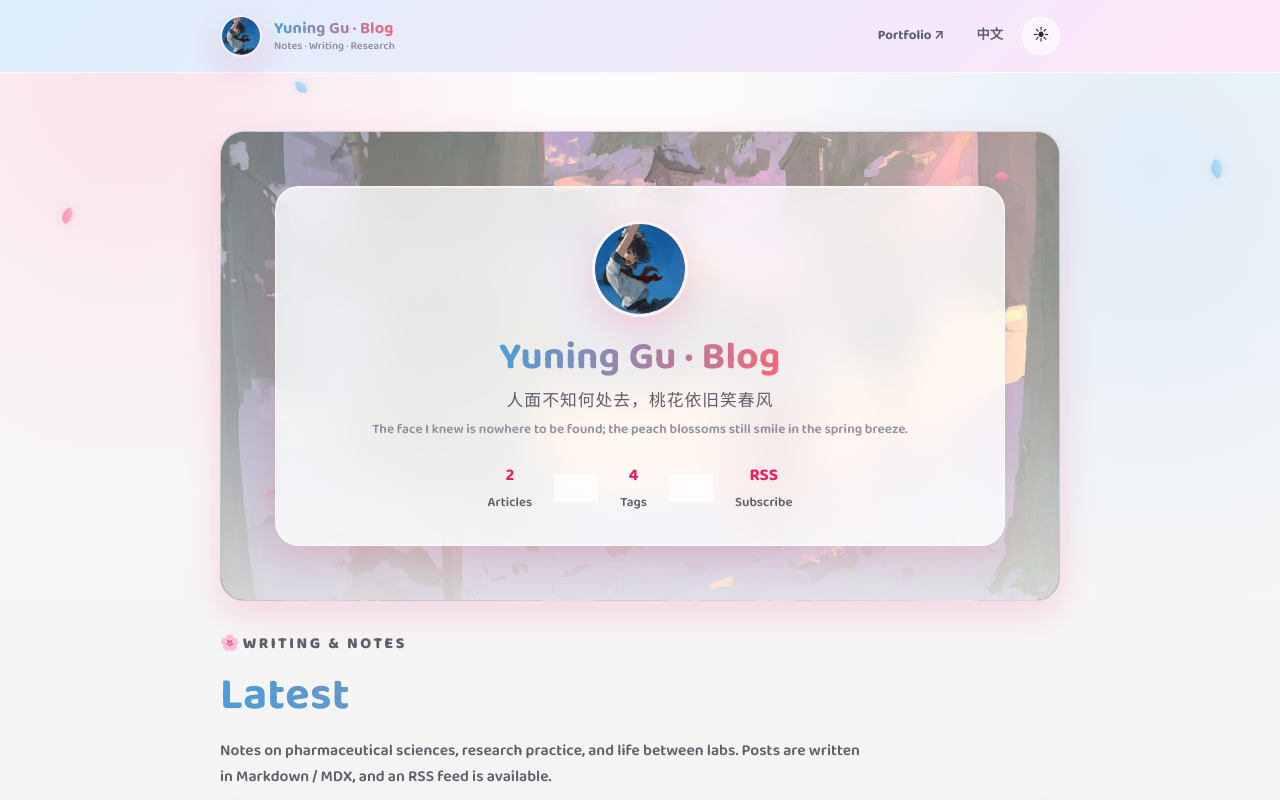
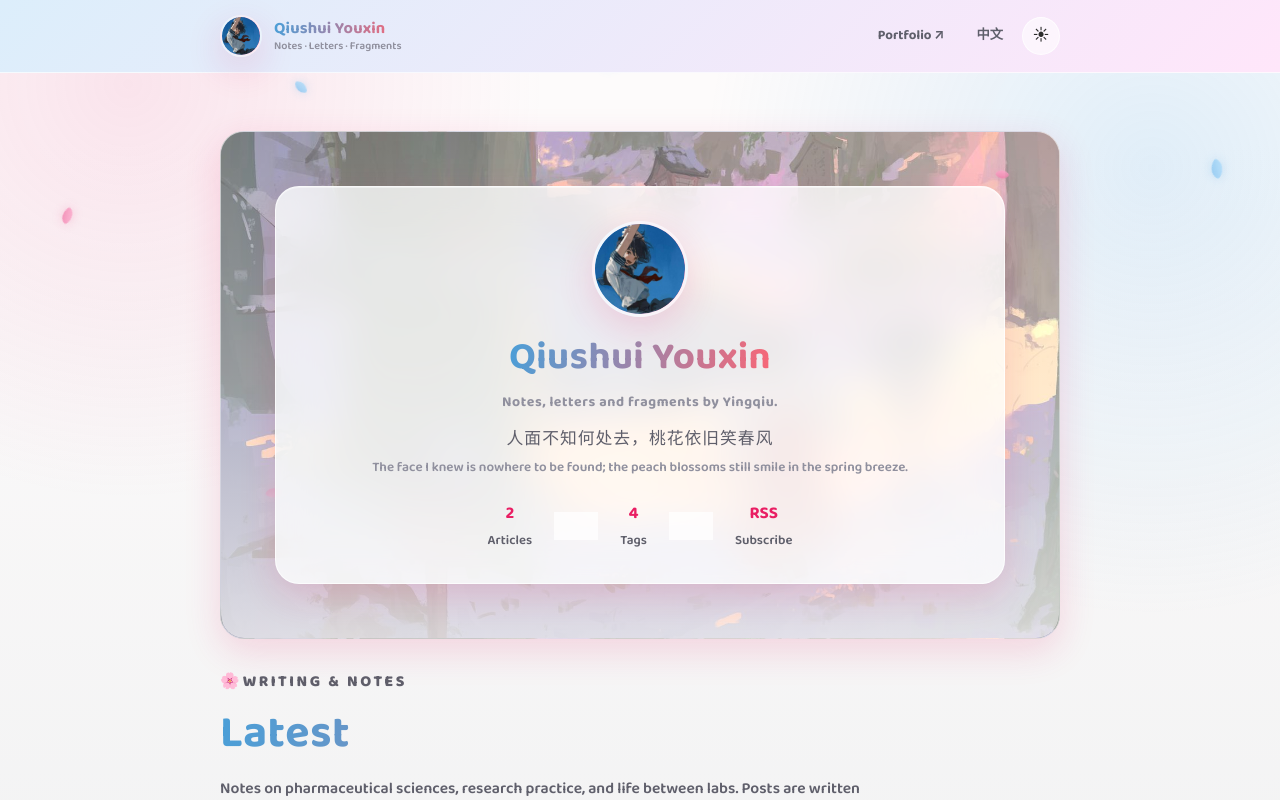
Before and after one commit to YingQiu0871/yingqiu-blog, a Next.js app: page / in a window 1280 px wide. Shown: the top 800 px of the page. Built offline with nearby package versions, Linux system fonts and the light colour scheme; no server answers; a small style sheet from the web is missing; a web font is replaced by a local one.

Commit message:
rename blog to Qiushui Youxin (秋水有信) with new tagline

```diff
--- a/scripts/generate-feed.mjs
+++ b/scripts/generate-feed.mjs
@@ -71,9 +71,9 @@ const items = posts
 const feed = `<?xml version="1.0" encoding="UTF-8"?>
 <rss version="2.0">
   <channel>
-    <title>Yuning Gu · Blog</title>
+    <title>Qiushui Youxin · 秋水有信</title>
     <link>${SITE_URL}/</link>
-    <description>Notes on pharmaceutical sciences, research practice, and life between labs.</description>
+    <description>Notes, letters and fragments by Yingqiu — on pharmaceutical sciences, research practice, and life between labs.</description>
     <language>en</language>
     <lastBuildDate>${new Date().toUTCString()}</lastBuildDate>
 ${items}
--- a/src/app/(en)/layout.tsx
+++ b/src/app/(en)/layout.tsx
@@ -30,8 +30,8 @@ export const viewport: Viewport = {
 
 export const metadata: Metadata = {
   title: {
-    default: 'Yuning Gu · Blog',
-    template: '%s | Yuning Gu',
+    default: 'Qiushui Youxin',
+    template: '%s | Qiushui Youxin',
   },
   description:
     'Notes on pharmaceutical sciences, research practice, and life between labs.',
--- a/src/app/(en)/page.tsx
+++ b/src/app/(en)/page.tsx
@@ -5,13 +5,13 @@ import { createPageMetadata } from '@/lib/metadata';
 export function generateMetadata() {
   return createPageMetadata('en', '/', {
     en: {
-      title: 'Blog',
+      title: 'Home',
       description:
-        'Notes on pharmaceutical sciences, research practice, and life between labs, written by Yuning Gu.',
+        'Notes, letters and fragments by Yingqiu — on pharmaceutical sciences, research practice, and life between labs.',
     },
     zh: {
-      title: '博客',
-      description: '谷昱宁关于药物科学、科研方法与学习生活的随笔与笔记。',
+      title: '首页',
+      description: '来自 Yingqiu 的笔记、信笺与片段，记录药物科学、科研方法与学习生活的思考。',
     },
   });
 }
@@ -35,7 +35,8 @@ export default function EnglishIndexPage() {
           <div className="hero-avatar">
             <img src="/images/avatar.jpg" alt="" width={460} height={460} />
           </div>
-          <h1>Yuning Gu · Blog</h1>
+          <h1>Qiushui Youxin</h1>
+          <p className="site-tagline">Notes, letters and fragments by Yingqiu.</p>
           <p className="slogan" lang="zh">
             {SLOGAN}
           </p>
--- a/src/app/globals.css
+++ b/src/app/globals.css
@@ -460,6 +460,14 @@ h3,
   -webkit-background-clip: text;
   background-clip: text;
   color: transparent;
+}
+
+.site-tagline {
+  margin-bottom: 14px;
+  color: var(--ink-faint);
+  font-size: 0.88rem;
+  font-weight: 650;
+  letter-spacing: 0.04em;
 }
 
 .slogan {
--- a/src/app/zh/layout.tsx
+++ b/src/app/zh/layout.tsx
@@ -30,8 +30,8 @@ export const viewport: Viewport = {
 
 export const metadata: Metadata = {
   title: {
-    default: '谷昱宁的博客',
-    template: '%s | 谷昱宁的博客',
+    default: '秋水有信',
+    template: '%s | 秋水有信',
   },
   description: '关于药物科学、科研方法与学习生活的随笔与笔记。',
 };
--- a/src/components/BlogFrame.tsx
+++ b/src/components/BlogFrame.tsx
@@ -49,9 +49,9 @@ export default function BlogFrame({
               <img src="/images/avatar.jpg" alt="" width={460} height={460} />
             </span>
             <span className="brand-copy">
-              <strong>{lang === 'zh' ? '谷昱宁的博客' : 'Yuning Gu · Blog'}</strong>
+              <strong>{lang === 'zh' ? '秋水有信' : 'Qiushui Youxin'}</strong>
               <small>
-                {lang === 'zh' ? '随笔 · 笔记 · 科研手记' : 'Notes · Writing · Research'}
+                {lang === 'zh' ? '随笔 · 信笺 · 片段' : 'Notes · Letters · Fragments'}
               </small>
             </span>
           </Link>
--- a/src/lib/metadata.ts
+++ b/src/lib/metadata.ts
@@ -5,7 +5,7 @@ export const SITE_URL = process.env.NEXT_PUBLIC_SITE_URL ?? 'https://blog.yingqi
 
 export const MAIN_SITE_URL = 'https://yingqiu.me';
 
-const siteName = 'Yuning Gu · Blog';
+const siteName = 'Qiushui Youxin';
 
 export function createPageMetadata(
   lang: 'en' | 'zh',
@@ -20,8 +20,8 @@ export function createPageMetadata(
 
   return {
     title: {
-      default: lang === 'zh' ? '谷昱宁的博客' : 'Yuning Gu · Blog',
-      template: lang === 'zh' ? '%s | 谷昱宁的博客' : '%s | Yuning Gu',
+      default: lang === 'zh' ? '秋水有信' : 'Qiushui Youxin',
+      template: lang === 'zh' ? '%s | 秋水有信' : '%s | Qiushui Youxin',
     },
     description: localized.description,
     alternates: {
@@ -39,7 +39,7 @@ export function createPageMetadata(
           url: `${SITE_URL}/og.png`,
           width: 1733,
           height: 909,
-          alt: 'Yuning Gu — Blog',
+          alt: 'Qiushui Youxin — notes, letters and fragments by Yingqiu',
         },
       ],
     },
```
Also changed, not shown: src/app/zh/page.tsx (+6 -5 lines), public/og.png, 1 other file (tests, documents, lock files or other folders).
